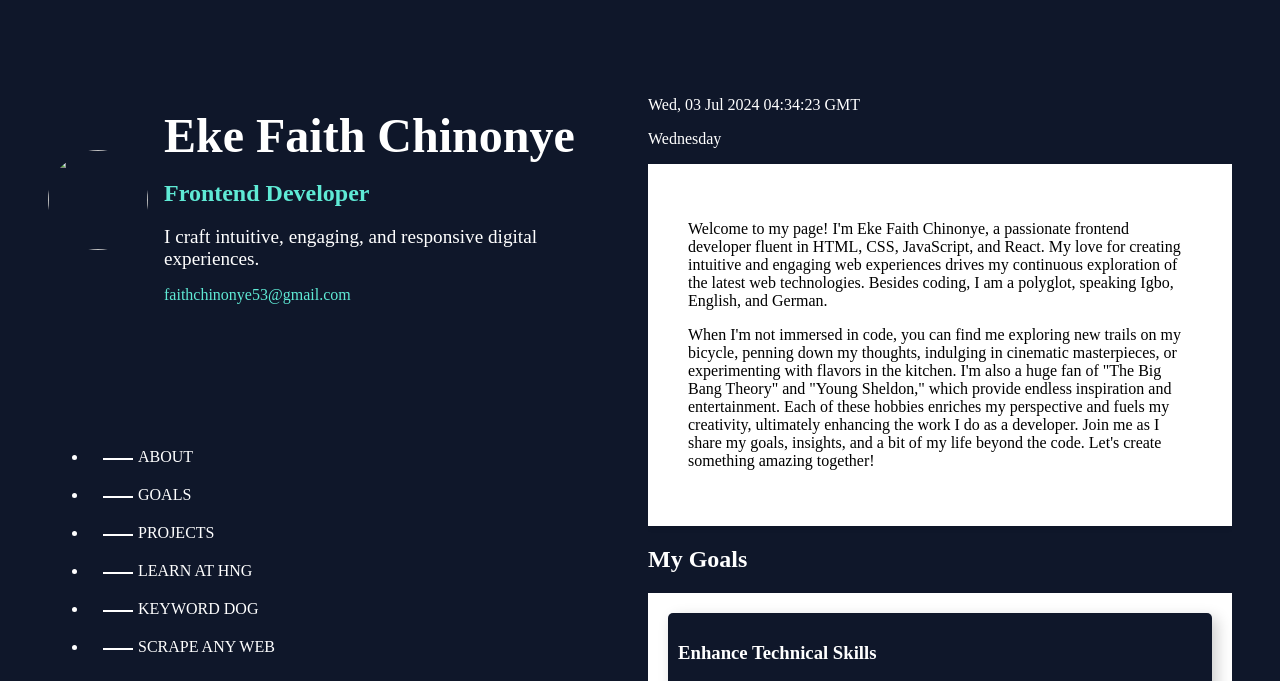
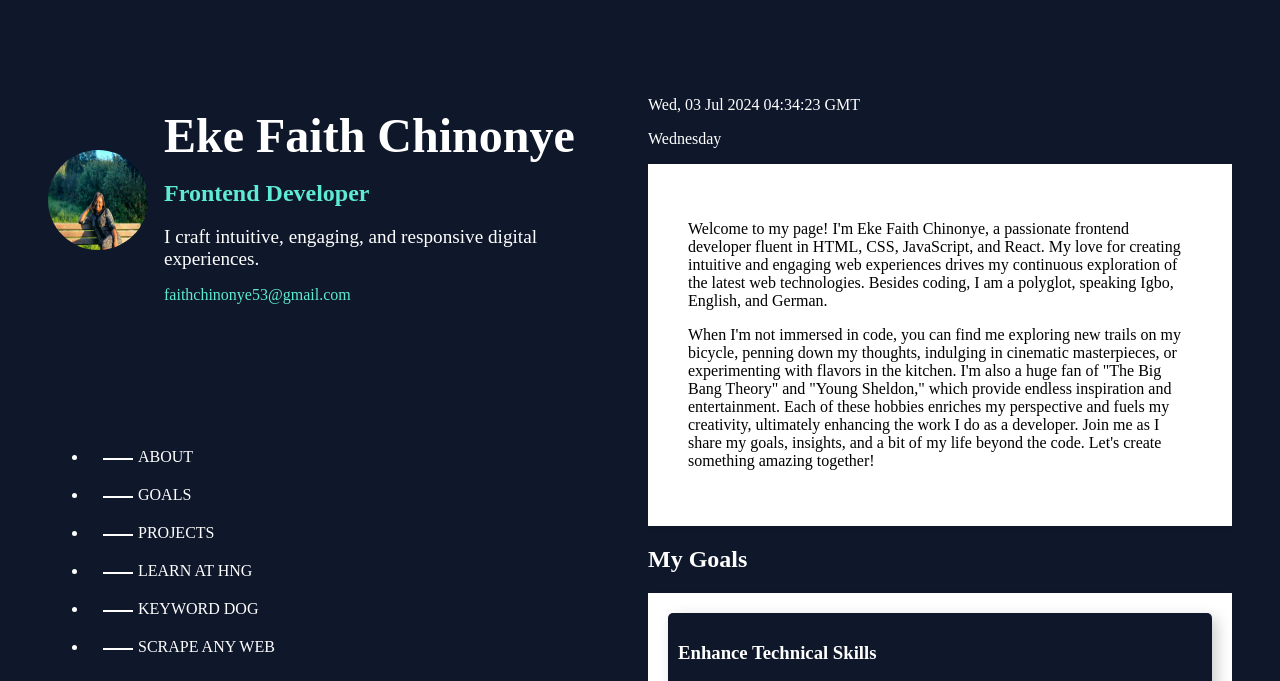
Before and after one commit to Chinonye1/HNG-Task, a plain HTML site: page index.html in a window 1280 px wide. Shown: the top 681 px of the page. Drawn offline with Linux system fonts and the light colour scheme; the site is published under a folder, as on GitHub Pages, so addresses that start at the root find nothing.

Commit message:
Update image source path for Slack profile picture

```diff
--- a/index.html
+++ b/index.html
@@ -16,7 +16,7 @@
 
                 <div class="profile">
                     <div class="profile_image">
-                        <img src="/Slack_pics.jpeg" data-testid="slackProfilePicture">
+                        <img src="./Slack_pics.jpeg" data-testid="slackProfilePicture">
                     </div>
                     <div class="profile_info">
                         <h1 class="profile_name" data-testid="Chinonye">Eke Faith Chinonye</h1>
```
